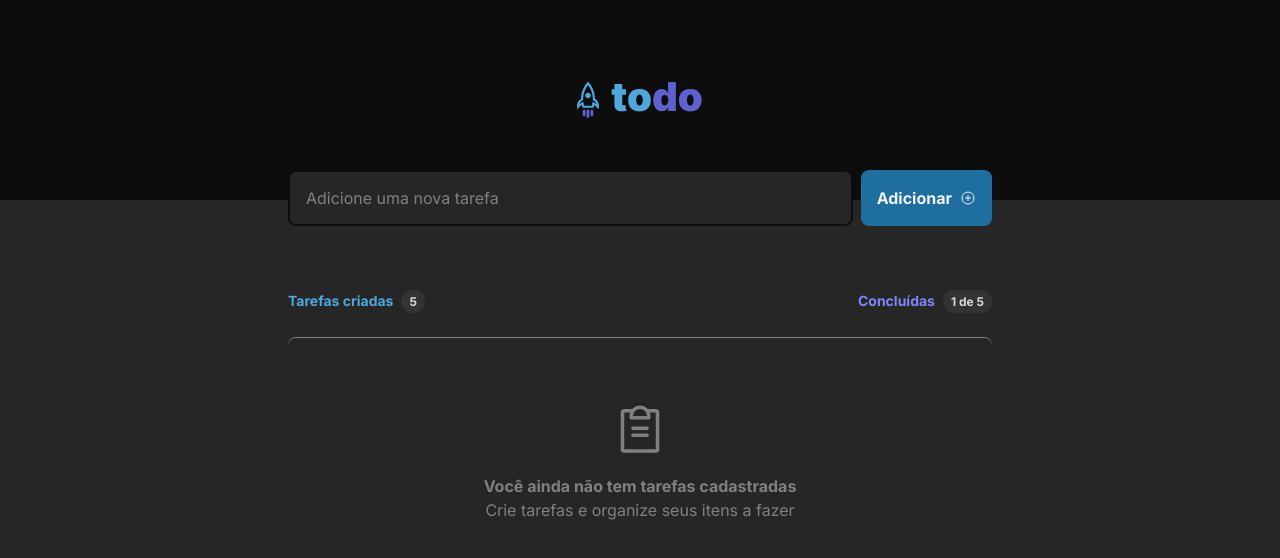
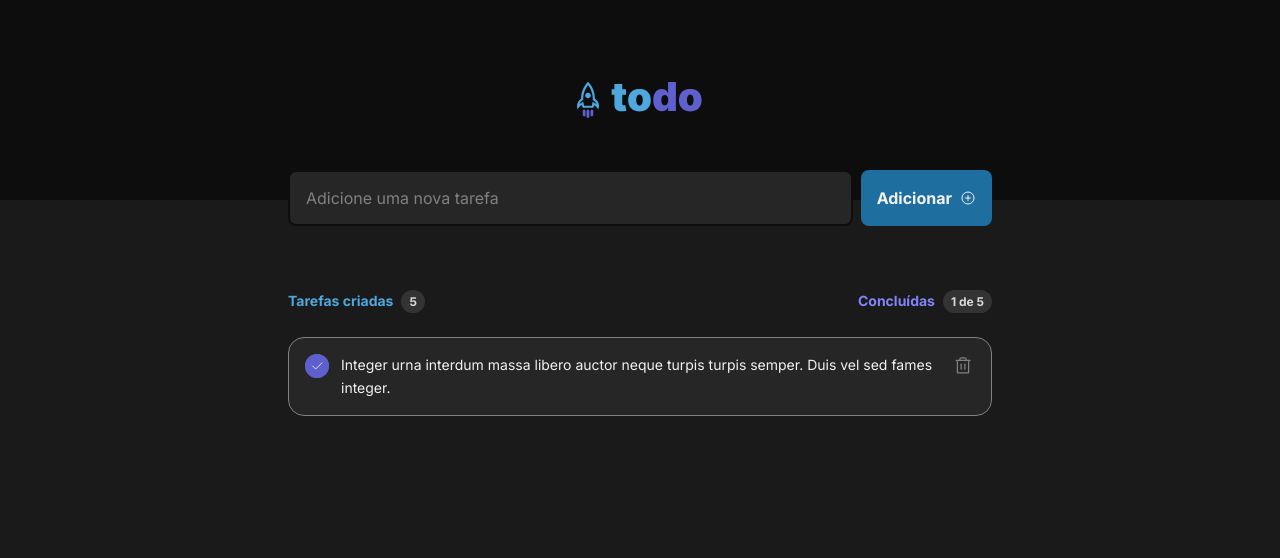
Before and after one commit to rodrigordgfs/ToDo-List, a React (Vite) app: page / in a window 1280 px wide. Shown: the top 558 px of the page. Built offline with nearby package versions, Linux system fonts and the light colour scheme.

Commit message:
Feature: Criado o componente de Tarefa

```diff
--- /dev/null
+++ b/src/components/Task/index.module.css
@@ -0,0 +1,76 @@
+.task {
+  display: flex;
+  flex-direction: row;
+  align-items: flex-start;
+  justify-content: flex-start;
+  background: var(--gray-500);
+  border-radius: 16px;
+  border: 1px solid var(--gray-300);
+  padding: 1rem;
+}
+
+.task + .task {
+  margin-top: 0.75rem;
+}
+
+.task__description {
+  flex: 1;
+  font-size: 0.875rem;
+  color: var(--gray-100);
+  line-height: 1.6;
+  margin: 0 0.75rem;
+}
+
+.task__delete {
+  width: 24px;
+  height: 1.5rem;
+  border-radius: 4px;
+  color: var(--gray-300);
+  display: flex;
+  align-items: center;
+  justify-content: center;
+  cursor: pointer;
+}
+
+.task__delete:hover {
+  background: var(--gray-400);
+  color: var(--danger);
+}
+
+.task__notDone {
+  border: 2px solid var(--blue);
+  border-radius: 50%;
+  cursor: pointer;
+}
+
+.task__notDone__circle {
+  width: 20px;
+  height: 20px;
+  border-radius: 50%;
+}
+
+.task__notDone__circle:hover {
+  background: var(--blue-dark);
+  opacity: 0.2;
+}
+
+.task__done {
+  background: var(--purple-dark);
+  border-radius: 50%;
+  cursor: pointer;
+}
+
+.task__done__circle:hover {
+  background: var(--purple);
+  border-color: var(--purple);
+}
+
+.task__done__circle {
+  width: 20px;
+  height: 20px;
+  border: 2px solid var(--purple-dark);
+  border-radius: 50%;
+  display: flex;
+  align-items: center;
+  justify-content: center;
+}
--- /dev/null
+++ b/src/components/Task/index.tsx
@@ -0,0 +1,26 @@
+import styles from "./index.module.css";
+import { Trash } from "phosphor-react";
+import { TaskProps } from "../../interfaces/ITaskProps";
+import { Check } from "phosphor-react";
+
+export function Task({ description, done }: TaskProps) {
+  return (
+    <article className={styles.task}>
+      {done ? (
+        <div className={styles.task__done}>
+          <div className={styles.task__done__circle}>
+            <Check size={14} />
+          </div>
+        </div>
+      ) : (
+        <div className={styles.task__notDone}>
+          <div className={styles.task__notDone__circle} />
+        </div>
+      )}
+      <p className={styles.task__description}>{description}</p>
+      <div className={styles.task__delete}>
+        <Trash size={20} />
+      </div>
+    </article>
+  );
+}
--- a/src/components/TaskCounter/index.module.css
+++ b/src/components/TaskCounter/index.module.css
@@ -3,6 +3,7 @@
   flex-direction: row;
   align-items: center;
   justify-content: space-between;
+  margin-bottom: 1.5rem;
 }
 
 .taskList__counter__created {
--- a/src/components/TaskList/index.tsx
+++ b/src/components/TaskList/index.tsx
@@ -1,3 +1,4 @@
+import { Task } from "../Task";
 import { TaskCounter } from "../TaskCounter";
 import { TaskListEmpty } from "../TaskListEmpty";
 import styles from "./index.module.css";
@@ -6,7 +7,11 @@ export function TaskList() {
   return (
     <div className={styles.taskList}>
       <TaskCounter />
-      <TaskListEmpty />
+      {/* <TaskListEmpty /> */}
+      <Task
+        description="Integer urna interdum massa libero auctor neque turpis turpis semper. Duis vel sed fames integer."
+        done={true}
+      />
     </div>
   );
 }
--- a/src/components/TaskListEmpty/index.module.css
+++ b/src/components/TaskListEmpty/index.module.css
@@ -1,7 +1,6 @@
 .taskListEmpty {
   border-radius: 8px;
   border-top: 1px solid var(--gray-300);
-  margin-top: 1.5rem;
   display: flex;
   flex-direction: column;
   align-items: center;
--- /dev/null
+++ b/src/interfaces/ITaskProps.ts
@@ -0,0 +1,4 @@
+export interface TaskProps {
+  description: string;
+  done: boolean;
+}
--- a/src/styles/global.css
+++ b/src/styles/global.css
@@ -1,4 +1,5 @@
 :root {
+  --danger: #e25858;
   --purple: #8284fa;
   --purple-dark: #5e60ce;
   --blue: #4ea8de;
@@ -13,15 +14,15 @@
 }
 
 :focus {
-    outline: transparent;
-    box-shadow: 0 0 0 2px var(--purple);
+  outline: transparent;
+  box-shadow: 0 0 0 2px var(--purple);
 }
 
 body {
-    background: var(--gray-500);
-    color: var(--gray-100);
-    font-size: 16px;
-    -webkit-font-smoothing: antialiased;
+  background: var(--gray-600);
+  color: var(--gray-100);
+  font-size: 16px;
+  -webkit-font-smoothing: antialiased;
 }
 
 body,
```
